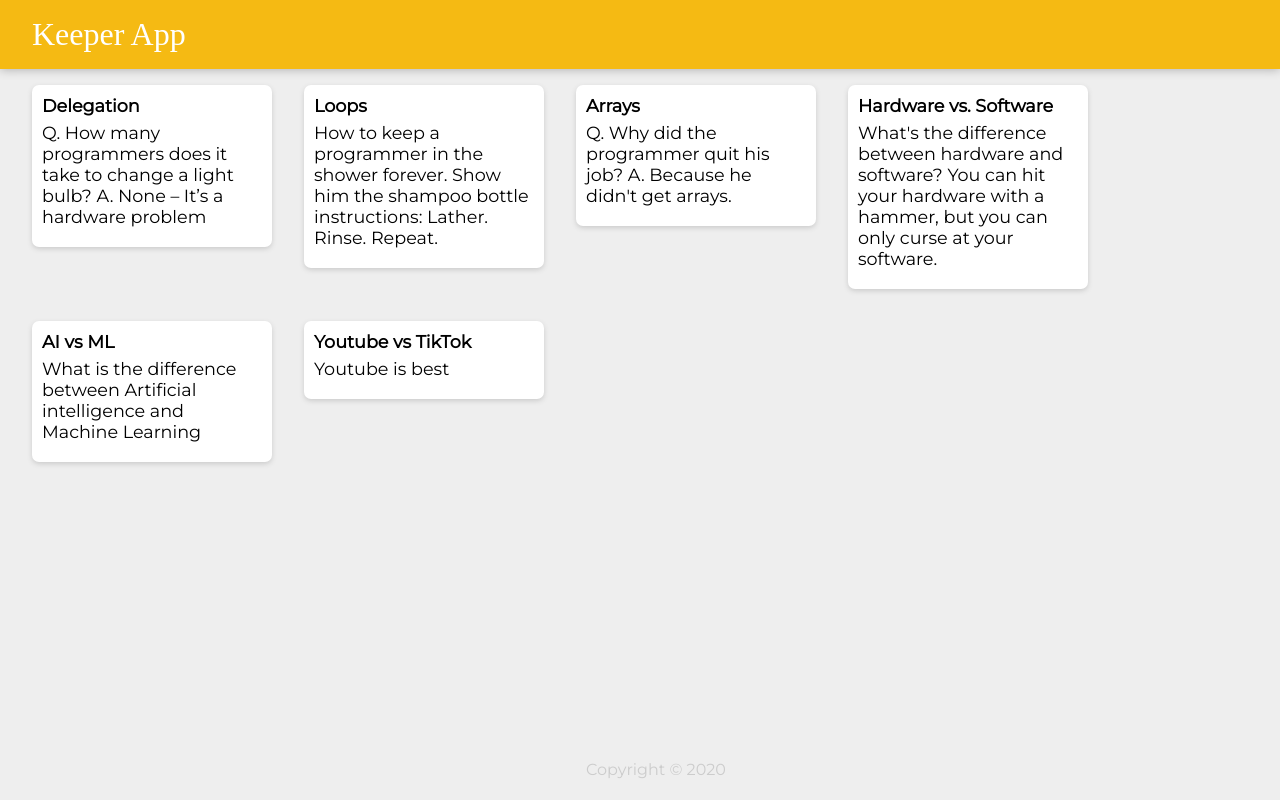
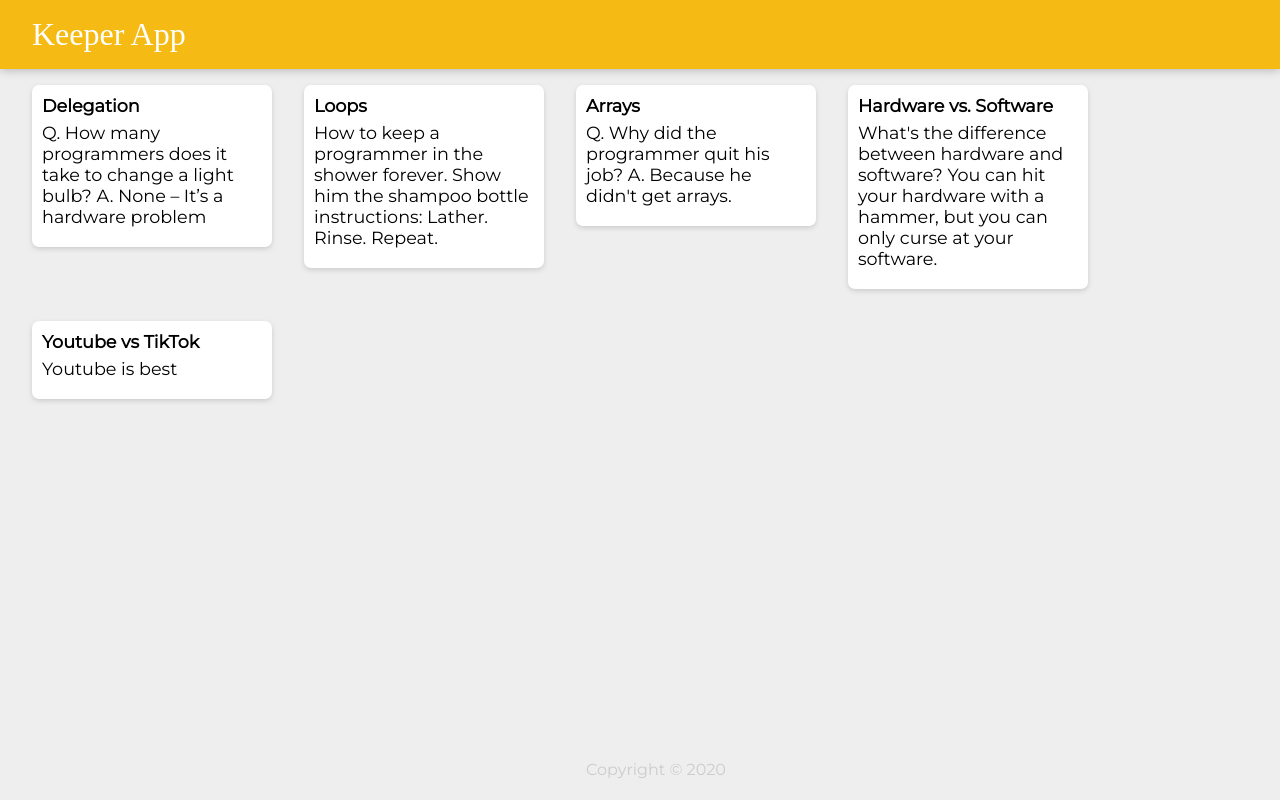
Before and after one commit to ritikgupta21092000/keeper-app, a React (Create React App) app: page / in a window 1280 px wide. Built offline with nearby package versions, Linux system fonts and the light colour scheme; a web font is replaced by a local one.

Commit message:
Update notes.js

```diff
--- a/src/notes.js
+++ b/src/notes.js
@@ -25,12 +25,6 @@ const notes = [
     },
     {
       key: 5,
-      title: "AI vs ML",
-      content:
-        "What is the difference between Artificial intelligence and Machine Learning"
-    },
-    {
-      key: 6,
       title: "Youtube vs TikTok",
       content:
       "Youtube is best"
```
